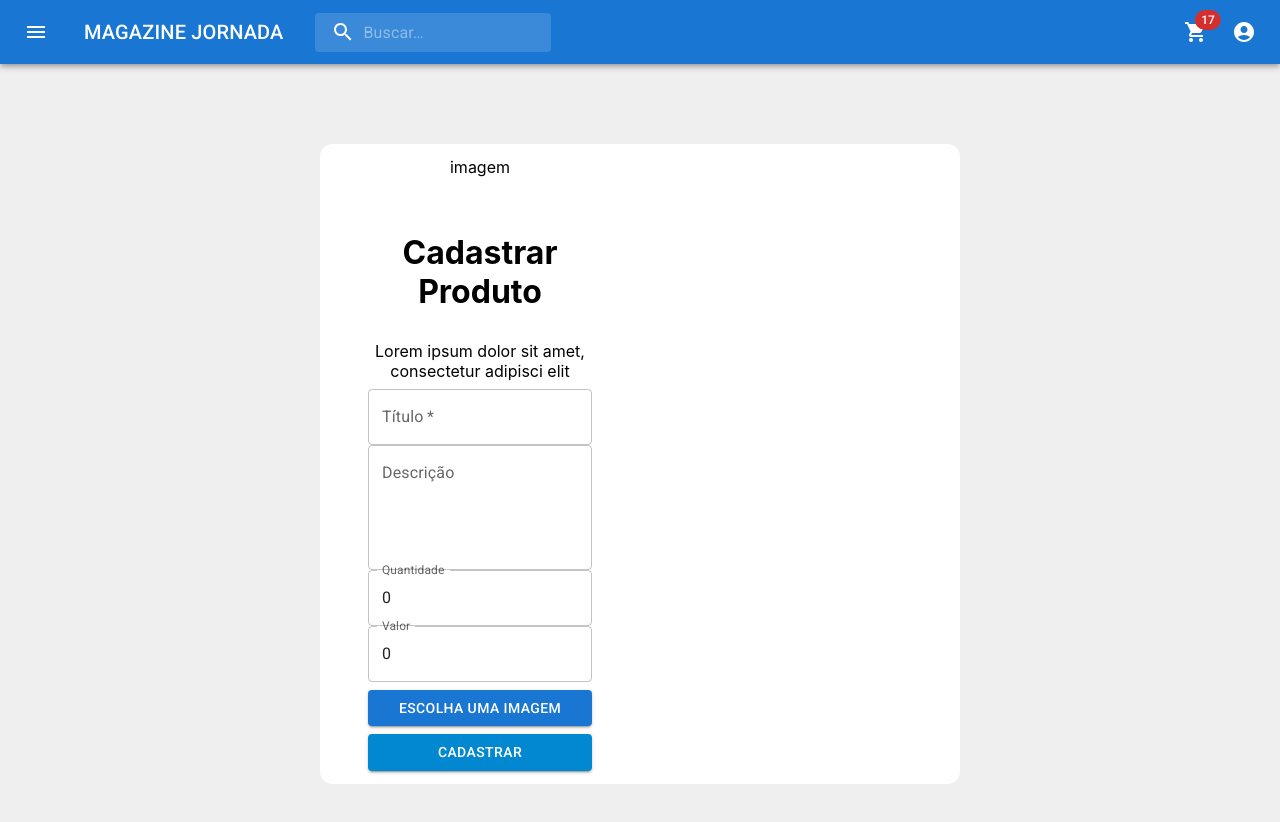
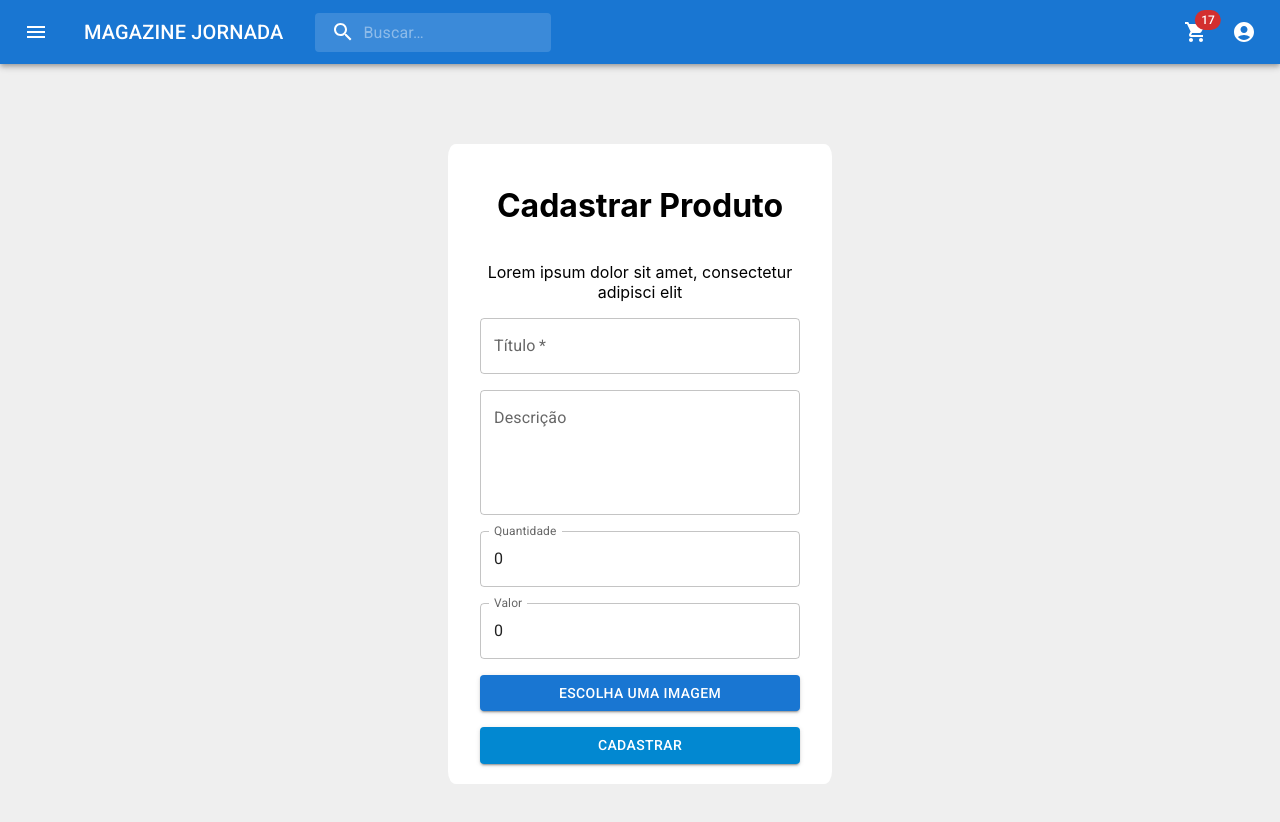
Before and after one commit to dnosuke/magazine-jornada, a React (Create React App) app: page /admin/add-product in a window 1280 px wide. Shown: the top 822 px of the page. Built offline with nearby package versions, Linux system fonts and the light colour scheme.

Commit message:
fix: pagina de signup

```diff
--- a/src/components/PrimaryNavbar/index.tsx
+++ b/src/components/PrimaryNavbar/index.tsx
@@ -12,7 +12,6 @@ import Menu from '@mui/material/Menu';
 import MenuIcon from '@mui/icons-material/Menu';
 import SearchIcon from '@mui/icons-material/Search';
 import AccountCircle from '@mui/icons-material/AccountCircle';
-import NotificationsIcon from '@mui/icons-material/Notifications';
 import MoreIcon from '@mui/icons-material/MoreVert';
 import ShoppingCartIcon from '@mui/icons-material/ShoppingCart';
 import { useNavigate } from 'react-router-dom';
--- a/src/pages/AdminAddProduct/index.tsx
+++ b/src/pages/AdminAddProduct/index.tsx
@@ -47,34 +47,27 @@ function AdminAddProduct() {
     >
       <Box
         height="80%"
-        width="50%"
+        width="30%"
         alignSelf={"center"}
         display={"flex"}
         borderRadius="2%"
         style={{ backgroundColor: "white" }}
       >
-        <Box
-          height="100%"
-          width="50%"
-          display="flex"
-          flexDirection={"column"}
-          alignSelf={"center"}
-          justifyContent="space-around"
-          gap={1}
-        >
-          <Box alignSelf={"center"}>imagem</Box>
+
+
           <Box
-            width="70%"
+            width="100%"
             display="flex"
             flexDirection={"column"}
             alignSelf={"center"}
             textAlign="center"
-            gap={1}
+            padding={4}
+            gap={2}
           >
             <h1>Cadastrar Produto</h1>
             <span>Lorem ipsum dolor sit amet, consectetur adipisci elit</span>
 
-            <FormControl fullWidth >
+            <FormControl fullWidth sx={{ gap: 2}}>
             <TextField
               id="titulo-outlined-basic"
               error={false}
@@ -130,7 +123,6 @@ function AdminAddProduct() {
           </Box>
         </Box>
       </Box>
-    </Box>
     </>
   );
 }
--- a/src/pages/Login/index.tsx
+++ b/src/pages/Login/index.tsx
@@ -1,8 +1,7 @@
-import { Box, Button, CardMedia, Link, TextField } from "@mui/material";
+import { Box, Button, Link, TextField } from "@mui/material";
 import { useState } from "react";
 import { useNavigate } from "react-router-dom";
 import { useAuthContext } from "../../shared/contexts";
-import * as shop from "../../../public/shop.gif";
 
 interface ILoginProps {
   children: React.ReactNode;
```
